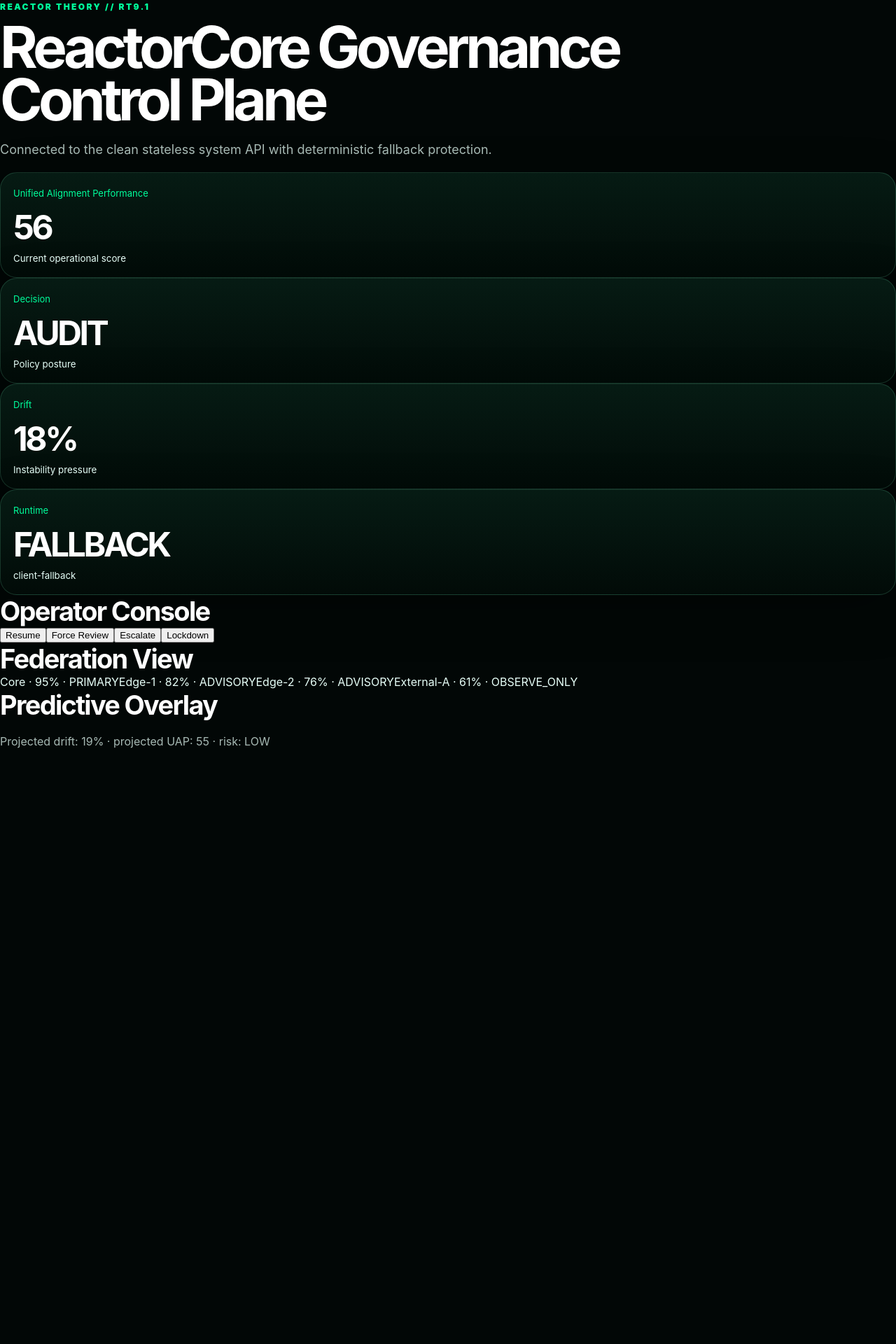
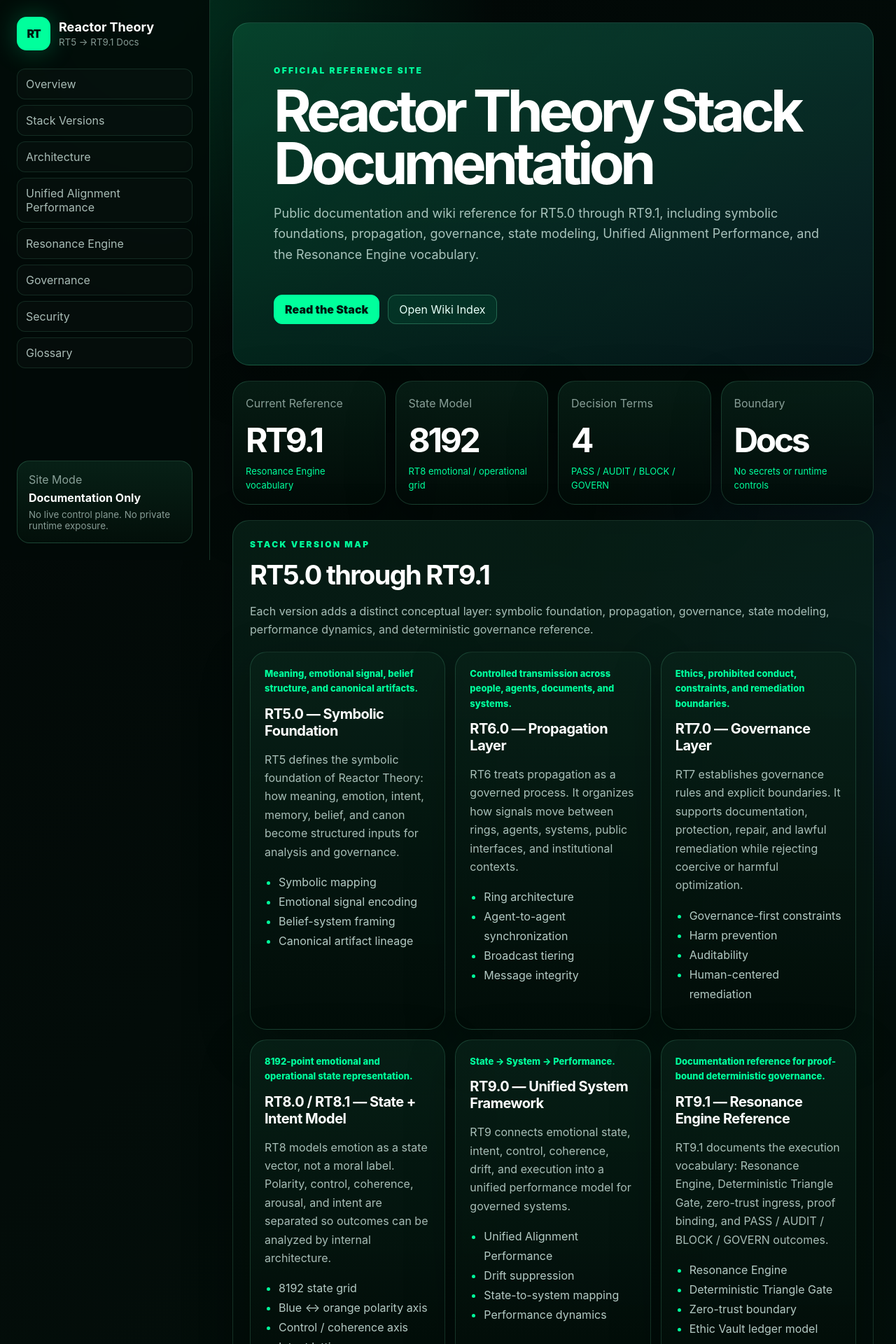
Before and after one commit to TheBluCog/ReactorTheory, a React (Vite) app: page / in a window 1280 px wide. Shown: the top 1920 px of the page at 70% size. Before the commit the page ends 1089 px from the top, so only its background shows below. Built offline with nearby package versions, Linux system fonts and the light colour scheme; no server answers.

Commit message:
Restore ReactorTheory as documentation-only reference site

```diff
--- a/src/App.tsx
+++ b/src/App.tsx
@@ -1,180 +1,246 @@
-import { useEffect, useState } from 'react'
+import './styles.css'
 
-type CoreState = {
-  E: number
-  I: number
-  C: number
-  D: number
+type Version = {
+  id: string
+  name: string
+  layer: string
+  summary: string
+  bullets: string[]
 }
 
-type SystemState = {
-  core: CoreState
-  uap: number
-  decision: string
-  drift: number
-  prediction: {
-    driftNext: number
-    uapNext: number
-    risk: string
-  }
-  federation: {
-    nodes: Array<{ id: string; trust: number; mode?: string }>
-  }
-  source: string
+type Topic = {
+  id: string
+  label: string
+  title: string
+  body: string
+  bullets: string[]
 }
 
-const fallbackState: SystemState = {
-  core: { E: 92, I: 88, C: 84, D: 0.18 },
-  uap: 56,
-  decision: 'AUDIT',
-  drift: 18,
-  prediction: { driftNext: 0.19, uapNext: 55, risk: 'LOW' },
-  federation: {
-    nodes: [
-      { id: 'Core', trust: 0.95, mode: 'PRIMARY' },
-      { id: 'Edge-1', trust: 0.82, mode: 'ADVISORY' },
-      { id: 'Edge-2', trust: 0.76, mode: 'ADVISORY' },
-      { id: 'External-A', trust: 0.61, mode: 'OBSERVE_ONLY' },
-    ],
+const versions: Version[] = [
+  {
+    id: 'rt5',
+    name: 'RT5.0 — Symbolic Foundation',
+    layer: 'Meaning, emotional signal, belief structure, and canonical artifacts.',
+    summary:
+      'RT5 defines the symbolic foundation of Reactor Theory: how meaning, emotion, intent, memory, belief, and canon become structured inputs for analysis and governance.',
+    bullets: ['Symbolic mapping', 'Emotional signal encoding', 'Belief-system framing', 'Canonical artifact lineage'],
   },
-  source: 'client-fallback',
-}
+  {
+    id: 'rt6',
+    name: 'RT6.0 — Propagation Layer',
+    layer: 'Controlled transmission across people, agents, documents, and systems.',
+    summary:
+      'RT6 treats propagation as a governed process. It organizes how signals move between rings, agents, systems, public interfaces, and institutional contexts.',
+    bullets: ['Ring architecture', 'Agent-to-agent synchronization', 'Broadcast tiering', 'Message integrity'],
+  },
+  {
+    id: 'rt7',
+    name: 'RT7.0 — Governance Layer',
+    layer: 'Ethics, prohibited conduct, constraints, and remediation boundaries.',
+    summary:
+      'RT7 establishes governance rules and explicit boundaries. It supports documentation, protection, repair, and lawful remediation while rejecting coercive or harmful optimization.',
+    bullets: ['Governance-first constraints', 'Harm prevention', 'Auditability', 'Human-centered remediation'],
+  },
+  {
+    id: 'rt8',
+    name: 'RT8.0 / RT8.1 — State + Intent Model',
+    layer: '8192-point emotional and operational state representation.',
+    summary:
+      'RT8 models emotion as a state vector, not a moral label. Polarity, control, coherence, arousal, and intent are separated so outcomes can be analyzed by internal architecture.',
+    bullets: ['8192 state grid', 'Blue ↔ orange polarity axis', 'Control / coherence axis', 'Intent lattice'],
+  },
+  {
+    id: 'rt9',
+    name: 'RT9.0 — Unified System Framework',
+    layer: 'State → System → Performance.',
+    summary:
+      'RT9 connects emotional state, intent, control, coherence, drift, and execution into a unified performance model for governed systems.',
+    bullets: ['Unified Alignment Performance', 'Drift suppression', 'State-to-system mapping', 'Performance dynamics'],
+  },
+  {
+    id: 'rt91',
+    name: 'RT9.1 — Resonance Engine Reference',
+    layer: 'Documentation reference for proof-bound deterministic governance.',
+    summary:
+      'RT9.1 documents the execution vocabulary: Resonance Engine, Deterministic Triangle Gate, zero-trust ingress, proof binding, and PASS / AUDIT / BLOCK / GOVERN outcomes.',
+    bullets: ['Resonance Engine', 'Deterministic Triangle Gate', 'Zero-trust boundary', 'Ethic Vault ledger model'],
+  },
+]
 
-function normalizeSystem(data: any): SystemState {
-  const core = data?.core || fallbackState.core
-  const uap = typeof data?.uap === 'number' ? data.uap : fallbackState.uap
-  const decision = data?.policy?.enforcedDecision?.type || fallbackState.decision
-  const prediction = data?.prediction || fallbackState.prediction
+const topics: Topic[] = [
+  {
+    id: 'architecture',
+    label: 'Reference Architecture',
+    title: 'End-to-end stack map',
+    body:
+      'The reference stack describes how input is framed, validated, modeled, evaluated, and documented. ReactorTheory is documentation-only: it explains the model without exposing private schemas, secrets, or operational endpoints.',
+    bullets: ['Input framing', 'Zero-trust ingress concept', 'Proof-binding layer', 'RT8 state model', 'Resonance Engine reference', 'Deterministic Triangle Gate', 'Ledger / Ethic Vault concept'],
+  },
+  {
+    id: 'uap',
+    label: 'Performance Formula',
+    title: 'Unified Alignment Performance',
+    body:
+      'Unified Alignment Performance is the operational bridge from state to performance. It measures whether aligned energy and coherent control are strong enough to overcome drift.',
+    bullets: ['UAP = (Energy × Intent Alignment × Control) / Drift', 'High energy without control amplifies chaos', 'High control without intent produces efficient wrong outcomes', 'If drift exceeds aligned capacity, the system destabilizes'],
+  },
+  {
+    id: 'resonance-engine',
+    label: 'Runtime Concept',
+    title: 'Resonance Engine',
+    body:
+      'The Resonance Engine is documented here as the RT9.1 evaluator concept. It scores alignment between signal, intent, control, context, and drift before a system moves toward an action state.',
+    bullets: ['Evaluates signal coherence', 'Detects drift', 'Routes uncertain states to AUDIT', 'Blocks unsafe or unverified states', 'Escalates critical control states to GOVERN'],
+  },
+  {
+    id: 'governance',
+    label: 'Control Vocabulary',
+    title: 'PASS / AUDIT / BLOCK / GOVERN',
+    body:
+      'RT9.1 governance vocabulary separates validated operation from uncertainty, unsafe states, and critical control interventions.',
+    bullets: ['PASS: validated and aligned', 'AUDIT: uncertain or incomplete proof', 'BLOCK: unsafe, unverified, or high-drift', 'GOVERN: controlled intervention for critical states'],
+  },
+  {
+    id: 'security',
+    label: 'Security Model',
+    title: 'Zero-trust documentation boundary',
+    body:
+      'This reference site intentionally avoids publishing active client schemas, secrets, private endpoints, or live operational keys. It documents the architecture while preserving deployment safety.',
+    bullets: ['No secrets', 'No private client schemas', 'No wallet or chain write UI', 'No runtime control surface', 'Public education and reference only'],
+  },
+  {
+    id: 'wiki',
+    label: 'Wiki Index',
+    title: 'Documentation knowledge base',
+    body:
+      'The wiki structure gives readers a stable entry point into Reactor Theory versions, terms, formulas, architecture, governance, and implementation vocabulary.',
+    bullets: ['Version map', 'Architecture glossary', 'Formula reference', 'Governance reference', 'Security notes', 'Implementation concepts'],
+  },
+]
 
-  return {
-    core,
-    uap,
-    decision,
-    drift: Math.round((core.D ?? 0.18) * 100),
-    prediction,
-    federation: data?.federation || fallbackState.federation,
-    source: data?.source || 'system-api',
-  }
-}
-
-async function fetchJson(path: string) {
-  const response = await fetch(path, { cache: 'no-store' })
-  if (!response.ok) throw new Error(`Request failed: ${response.status}`)
-  return response.json()
-}
+const glossary = [
+  ['Reactor Theory', 'A framework for modeling alignment, emotion, intent, control, drift, and governed execution.'],
+  ['Unified Alignment Performance', 'The performance ratio formed by Energy, Intent Alignment, Control, and Drift.'],
+  ['Drift', 'Entropy, deviation, or misalignment that destabilizes execution.'],
+  ['Control / Coherence', 'The stabilizing factor that turns energy and intent into reliable output.'],
+  ['Resonance Engine', 'The RT9.1 evaluator concept for alignment, signal coherence, and drift.'],
+  ['Deterministic Triangle Gate', 'A final validation concept for schema integrity, proof authenticity, and replay safety.'],
+  ['Ethic Vault', 'The ledger/reference concept for proof-bound governance records.'],
+  ['GOVERN', 'A controlled intervention state used when passive analysis is insufficient.'],
+]
 
 export default function App() {
-  const [system, setSystem] = useState<SystemState>(fallbackState)
-  const [apiStatus, setApiStatus] = useState('BOOTING')
+  return (
+    <main className="site-shell">
+      <aside className="sidebar">
+        <a className="brand-lockup" href="#top" aria-label="Reactor Theory reference home">
+          <span className="brand-mark">RT</span>
+          <div>
+            <strong>Reactor Theory</strong>
+            <small>RT5 → RT9.1 Docs</small>
+          </div>
+        </a>
 
-  useEffect(() => {
-    let active = true
+        <nav className="nav-stack" aria-label="Reference navigation">
+          <a href="#overview">Overview</a>
+          <a href="#stack">Stack Versions</a>
+          <a href="#architecture">Architecture</a>
+          <a href="#uap">Unified Alignment Performance</a>
+          <a href="#resonance-engine">Resonance Engine</a>
+          <a href="#governance">Governance</a>
+          <a href="#security">Security</a>
+          <a href="#glossary">Glossary</a>
+        </nav>
 
-    async function load() {
-      try {
-        const [recommend, federation] = await Promise.all([
-          fetchJson('/api/system'),
-          fetchJson('/api/system?action=federation'),
-        ])
+        <div className="operator-card">
+          <span>Site Mode</span>
+          <strong>Documentation Only</strong>
+          <small>No live control plane. No private runtime exposure.</small>
+        </div>
+      </aside>
 
-        if (!active) return
+      <section className="workspace" id="top">
+        <header className="hero" id="overview">
+          <p className="eyebrow">OFFICIAL REFERENCE SITE</p>
+          <h1>Reactor Theory Stack Documentation</h1>
+          <p className="subtitle">
+            Public documentation and wiki reference for RT5.0 through RT9.1, including symbolic foundations, propagation, governance, state modeling, Unified Alignment Performance, and the Resonance Engine vocabulary.
+          </p>
+          <div className="hero-actions">
+            <a className="button primary" href="#stack">Read the Stack</a>
+            <a className="button" href="#wiki">Open Wiki Index</a>
+          </div>
+        </header>
 
-        setSystem(normalizeSystem({
-          ...recommend,
-          federation: federation?.federation || fallbackState.federation,
-        }))
-        setApiStatus('CONNECTED')
-      } catch {
-        if (!active) return
-        setSystem(fallbackState)
-        setApiStatus('FALLBACK')
-      }
-    }
-
-    load()
-    const interval = setInterval(load, 5000)
-
-    return () => {
-      active = false
-      clearInterval(interval)
-    }
-  }, [])
-
-  async function sendOverride(action: string) {
-    try {
-      await fetch('/api/system?action=override', {
-        method: 'POST',
-        headers: { 'Content-Type': 'application/json' },
-        body: JSON.stringify({ overrideAction: action, reason: 'Operator console action' }),
-      })
-      setApiStatus(`OVERRIDE:${action}`)
-    } catch {
-      setApiStatus(`LOCAL:${action}`)
-    }
-  }
-
-  return (
-    <main className="control-shell">
-      <section className="hero-panel">
-        <p className="eyebrow">REACTOR THEORY // RT9.1</p>
-        <h1>ReactorCore Governance Control Plane</h1>
-        <p className="subtitle">
-          Connected to the clean stateless system API with deterministic fallback protection.
-        </p>
+        <section className="metric-grid" aria-label="Documentation pillars">
+          <article className="metric-card"><p>Current Reference</p><strong>RT9.1</strong><span>Resonance Engine vocabulary</span></article>
+          <article className="metric-card"><p>State Model</p><strong>8192</strong><span>RT8 emotional / operational grid</span></article>
+          <article className="metric-card"><p>Decision Terms</p><strong>4</strong><span>PASS / AUDIT / BLOCK / GOVERN</span></article>
+          <article className="metric-card"><p>Boundary</p><strong>Docs</strong><span>No secrets or runtime controls</span></article>
         </section>
 
-      <section className="control-grid">
-        <article className="metric-card">
-          <span>Unified Alignment Performance</span>
-          <strong>{system.uap}</strong>
-          <small>Current operational score</small>
+        <section className="section-block" id="stack">
+          <div className="section-heading">
+            <p className="eyebrow">STACK VERSION MAP</p>
+            <h2>RT5.0 through RT9.1</h2>
+            <p>Each version adds a distinct conceptual layer: symbolic foundation, propagation, governance, state modeling, performance dynamics, and deterministic governance reference.</p>
+          </div>
+          <div className="version-grid">
+            {versions.map((version) => (
+              <article className="version-card" id={version.id} key={version.id}>
+                <p className="version-role">{version.layer}</p>
+                <h3>{version.name}</h3>
+                <p>{version.summary}</p>
+                <ul>{version.bullets.map((item) => <li key={item}>{item}</li>)}</ul>
               </article>
-
-        <article className="metric-card">
-          <span>Decision</span>
-          <strong>{system.decision}</strong>
-          <small>Policy posture</small>
-        </article>
-
-        <article className="metric-card">
-          <span>Drift</span>
-          <strong>{system.drift}%</strong>
-          <small>Instability pressure</small>
-        </article>
-
-        <article className="metric-card">
-          <span>Runtime</span>
-          <strong>{apiStatus}</strong>
-          <small>{system.source}</small>
-        </article>
+            ))}
+          </div>
         </section>
 
-      <section className="panel-row">
-        <article className="control-panel">
-          <h2>Operator Console</h2>
-          <div className="button-row">
-            <button onClick={() => sendOverride('RESUME')}>Resume</button>
-            <button onClick={() => sendOverride('FORCE_REVIEW')}>Force Review</button>
-            <button onClick={() => sendOverride('ESCALATE')}>Escalate</button>
-            <button className="danger" onClick={() => sendOverride('LOCKDOWN')}>Lockdown</button>
+        <section className="pipeline-card" aria-label="Reference pipeline">
+          <p className="eyebrow">REFERENCE PIPELINE</p>
+          <h2>Input → Proof → State → Resonance → Gate → Record</h2>
+          <div className="pipeline">
+            {['Input', 'Zero Trust', 'Proof Binding', 'RT8 State', 'Resonance', 'Triangle Gate', 'Ethic Vault'].map((step) => <span key={step}>{step}</span>)}
           </div>
+        </section>
+
+        <section className="wiki-grid" id="wiki">
+          {topics.map((topic) => (
+            <article className="wiki-card" id={topic.id} key={topic.id}>
+              <p className="eyebrow">{topic.label}</p>
+              <h2>{topic.title}</h2>
+              <p>{topic.body}</p>
+              <ul>{topic.bullets.map((item) => <li key={item}>{item}</li>)}</ul>
             </article>
+          ))}
+        </section>
 
-        <article className="control-panel">
-          <h2>Federation View</h2>
-          <div className="node-list">
-            {system.federation.nodes.map((node) => (
-              <span key={node.id}>{node.id} · {Math.round(node.trust * 100)}% · {node.mode || 'NODE'}</span>
+        <section className="formula-panel">
+          <div>
+            <p className="eyebrow">RT9 FORMULA</p>
+            <h2>Unified Alignment Performance</h2>
+            <p>UAP links energy, intent alignment, control, and drift into a single operational performance concept.</p>
+          </div>
+          <pre>{'UAP = (E × I × C) / D\n\nE = Energy\nI = Intent Alignment\nC = Control / Coherence\nD = Drift\n\nIf D > (E × I × C), the system enters AUDIT, BLOCK, or GOVERN.'}</pre>
+        </section>
+
+        <section className="glossary-panel" id="glossary">
+          <div className="section-heading">
+            <p className="eyebrow">WIKI GLOSSARY</p>
+            <h2>Core Terms</h2>
+          </div>
+          <div className="glossary-list">
+            {glossary.map(([term, definition]) => (
+              <article key={term}><strong>{term}</strong><p>{definition}</p></article>
             ))}
           </div>
-        </article>
         </section>
 
-      <section className="control-panel">
-        <h2>Predictive Overlay</h2>
-        <p>
-          Projected drift: {Math.round(system.prediction.driftNext * 100)}% · projected UAP: {system.prediction.uapNext} · risk: {system.prediction.risk}
-        </p>
+        <footer className="site-footer">
+          <strong>Reactor Theory Stack RT5–RT9.1</strong>
+          <span>Public reference site. Documentation only. Built for explanation, onboarding, and governance literacy.</span>
+        </footer>
       </section>
     </main>
   )
```
Lines whose indentation alone changed are shown as unchanged.
